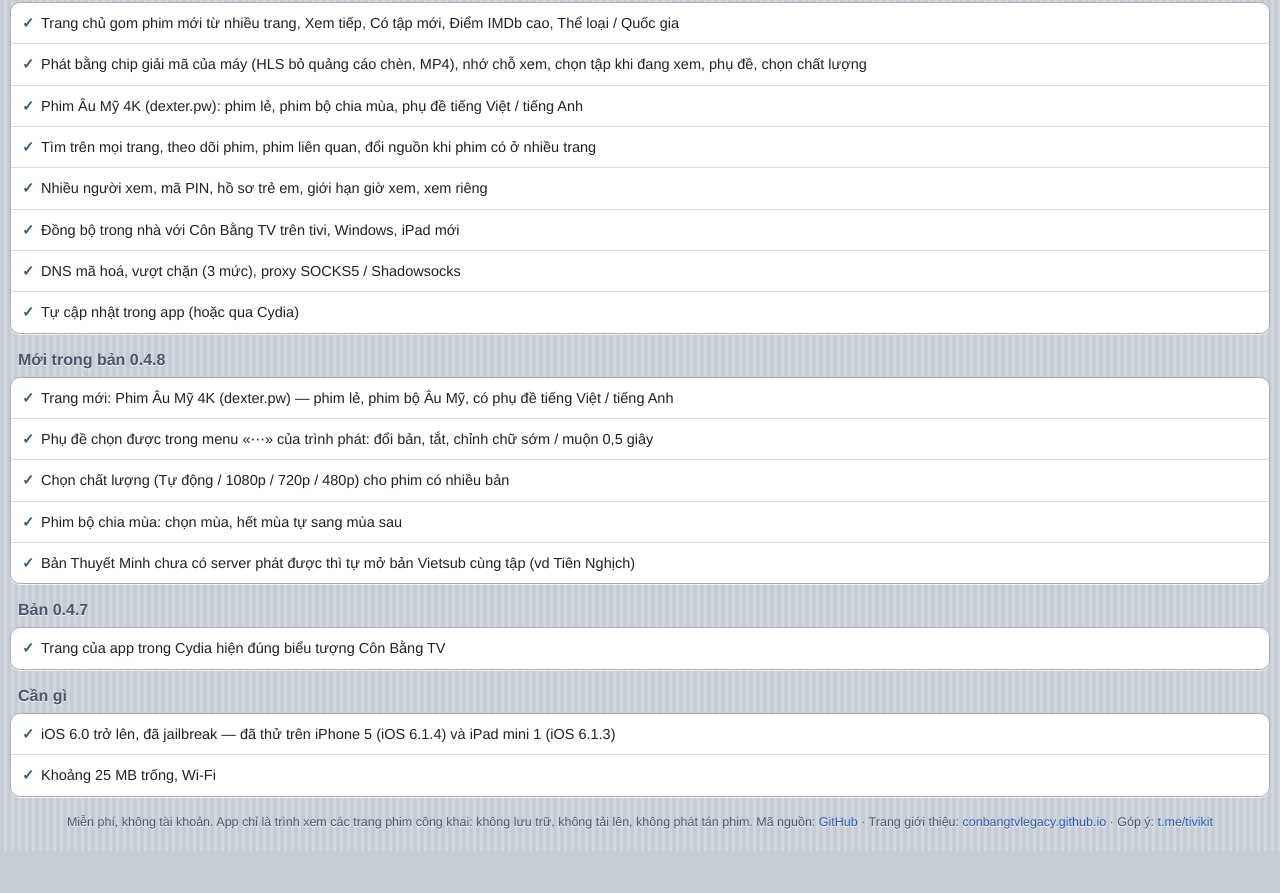
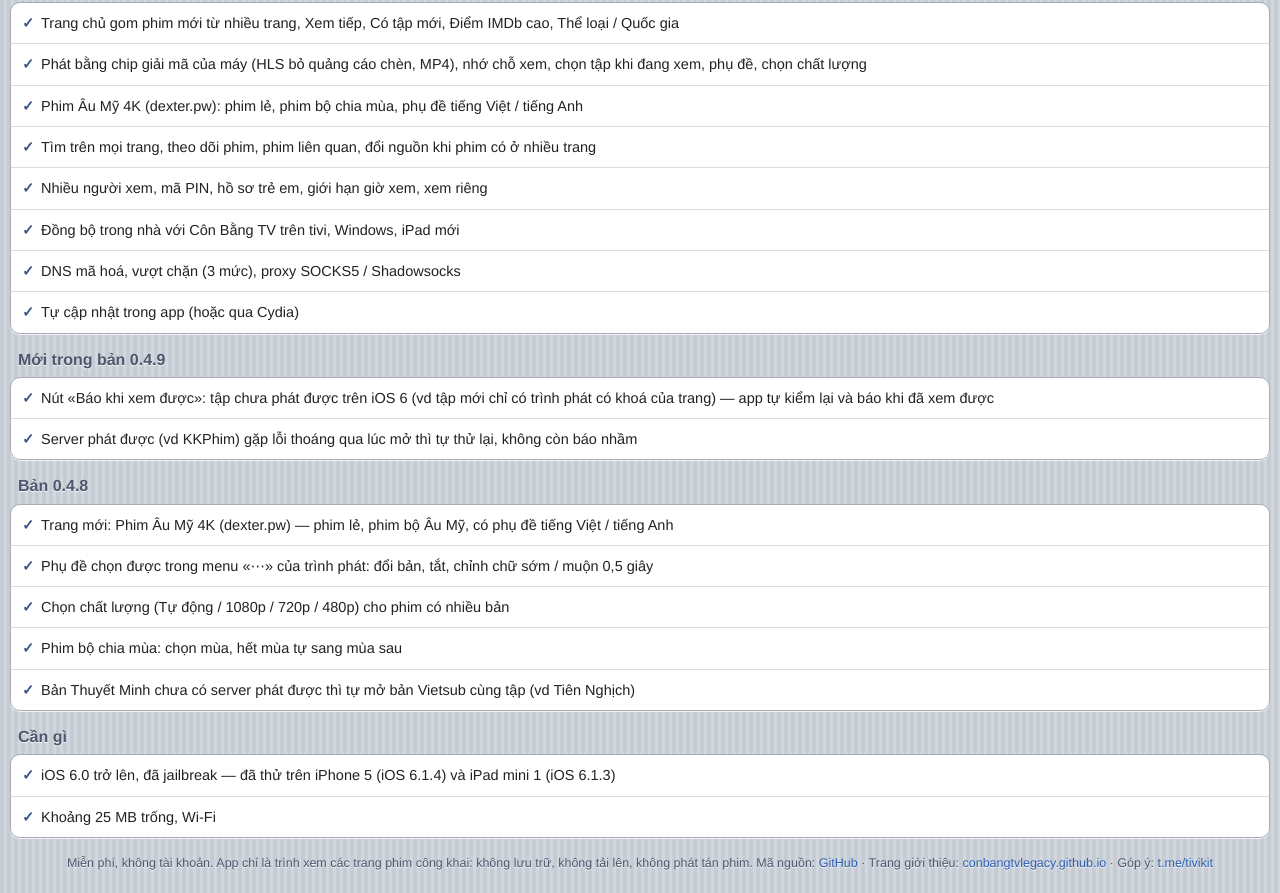
Before and after one commit to ConBangTVLegacy/conbangtvlegacy.github.io, a plain HTML site: page repo/depiction.html in a window 1280 px wide. Shown: the part 409-1302 px from the top of the page. Before the commit the page ends 1260 px from the top, so only its background shows below. Drawn offline with Linux system fonts and the light colour scheme.

Commit message:
Nguồn Cydia: bản 0.4.9 («Báo khi xem được», server phát được lỗi thoáng qua thì thử lại)
Co-Authored-By: Claude Opus 5.5 <noreply@anthropic.com>

```diff
--- a/repo/depiction.html
+++ b/repo/depiction.html
@@ -57,20 +57,21 @@ a{color:#2A5DB0;text-decoration:none}
 </div>
 
 <div class="card">
-<h2>Mới trong bản 0.4.8</h2>
+<h2>Mới trong bản 0.4.9</h2>
+<ul>
+<li>Nút «Báo khi xem được»: tập chưa phát được trên iOS 6 (vd tập mới chỉ có trình phát có khoá của trang) — app tự kiểm lại và báo khi đã xem được</li>
+<li>Server phát được (vd KKPhim) gặp lỗi thoáng qua lúc mở thì tự thử lại, không còn báo nhầm</li>
+</ul>
+</div>
+
+<div class="card">
+<h2>Bản 0.4.8</h2>
 <ul>
 <li>Trang mới: Phim Âu Mỹ 4K (dexter.pw) — phim lẻ, phim bộ Âu Mỹ, có phụ đề tiếng Việt / tiếng Anh</li>
 <li>Phụ đề chọn được trong menu «⋯» của trình phát: đổi bản, tắt, chỉnh chữ sớm / muộn 0,5 giây</li>
 <li>Chọn chất lượng (Tự động / 1080p / 720p / 480p) cho phim có nhiều bản</li>
 <li>Phim bộ chia mùa: chọn mùa, hết mùa tự sang mùa sau</li>
 <li>Bản Thuyết Minh chưa có server phát được thì tự mở bản Vietsub cùng tập (vd Tiên Nghịch)</li>
-</ul>
-</div>
-
-<div class="card">
-<h2>Bản 0.4.7</h2>
-<ul>
-<li>Trang của app trong Cydia hiện đúng biểu tượng Côn Bằng TV</li>
 </ul>
 </div>
 
```
Also changed, not shown: 6 other files.
